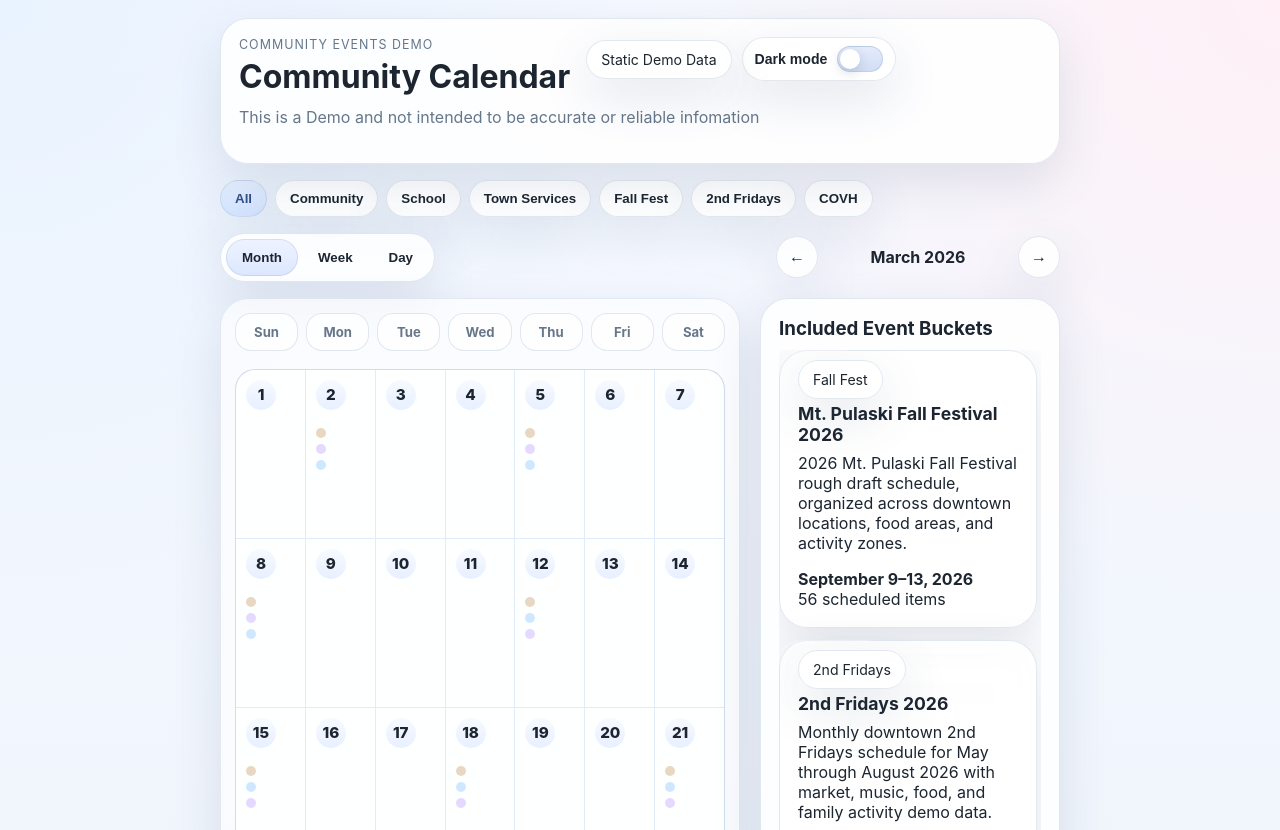
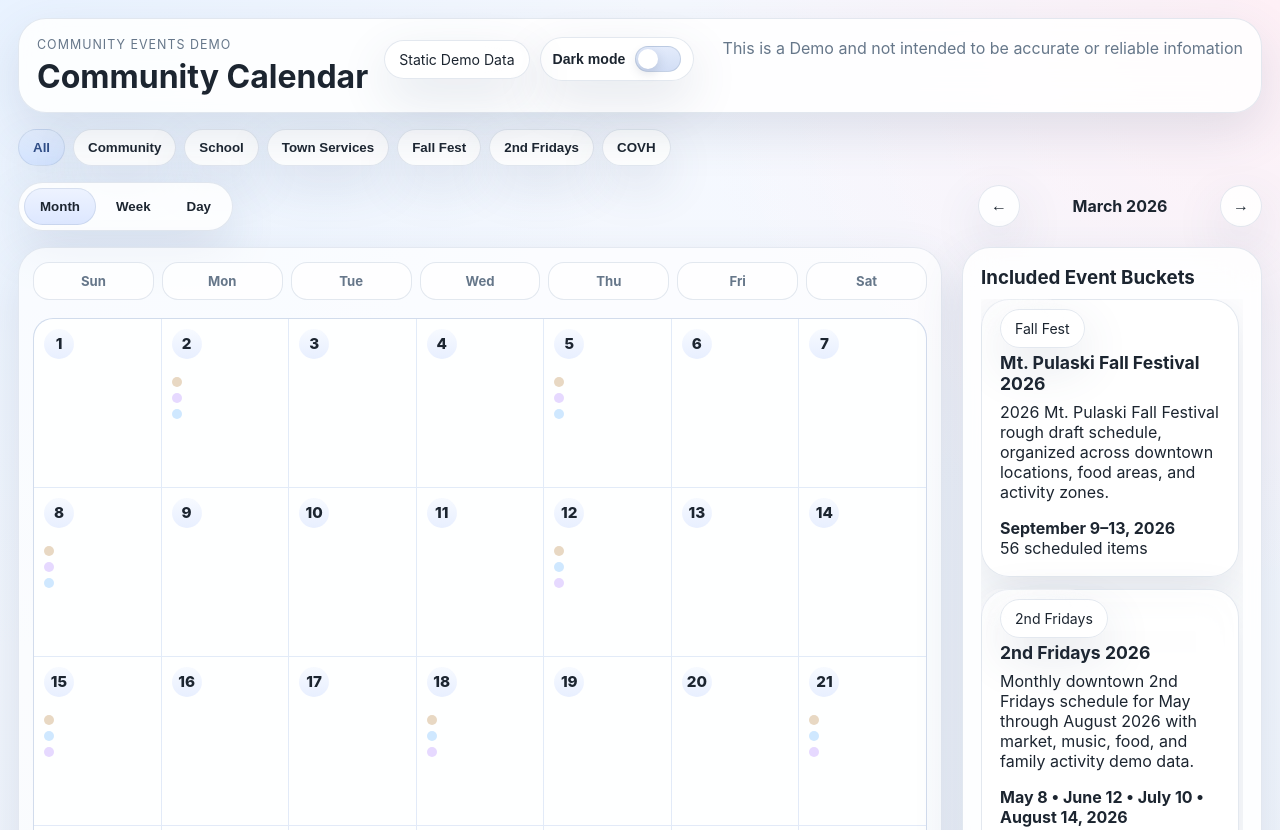
Before and after one commit to JStiner/MP_CommunityEvents, a plain HTML site: page index.html in a window 1280 px wide. Shown: the top 830 px of the page. Drawn offline with Linux system fonts and the light colour scheme.

Commit message:
Update styles.css

```diff
--- a/assets/css/styles.css
+++ b/assets/css/styles.css
@@ -39,12 +39,17 @@ body {
 }
 
 .phone-shell {
-  width: min(100%, 460px);
+  width: 100%;
   margin: 0 auto;
   display: flex;
   flex-direction: column;
   gap: 16px;
 }
+
+@media (min-width: 700px) {
+  .phone-shell {
+    width: 100%;
+  }
 
 .home-shell {
   padding-bottom: 24px;
@@ -398,11 +403,6 @@ body.modal-open {
   padding: 24px;
 }
 
-@media (min-width: 700px) {
-  .phone-shell {
-    width: min(100%, 840px);
-  }
-
   .grid-cards {
     display: grid;
     grid-template-columns: repeat(3, 1fr);
@@ -919,7 +919,7 @@ body.soft-light {
 }
 
 .wide-shell {
-  max-width: 1520px;
+  max-width: 100%;
 }
 
 .filter-chip-row {
```
